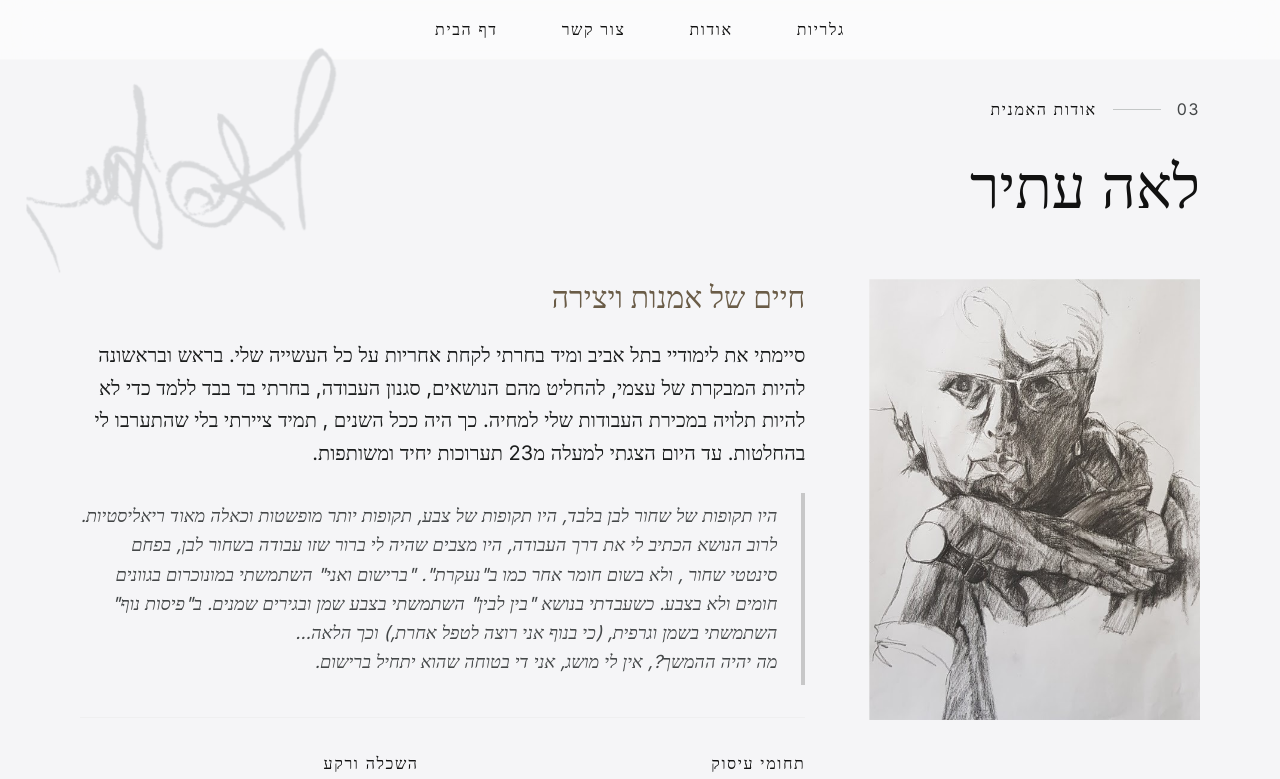
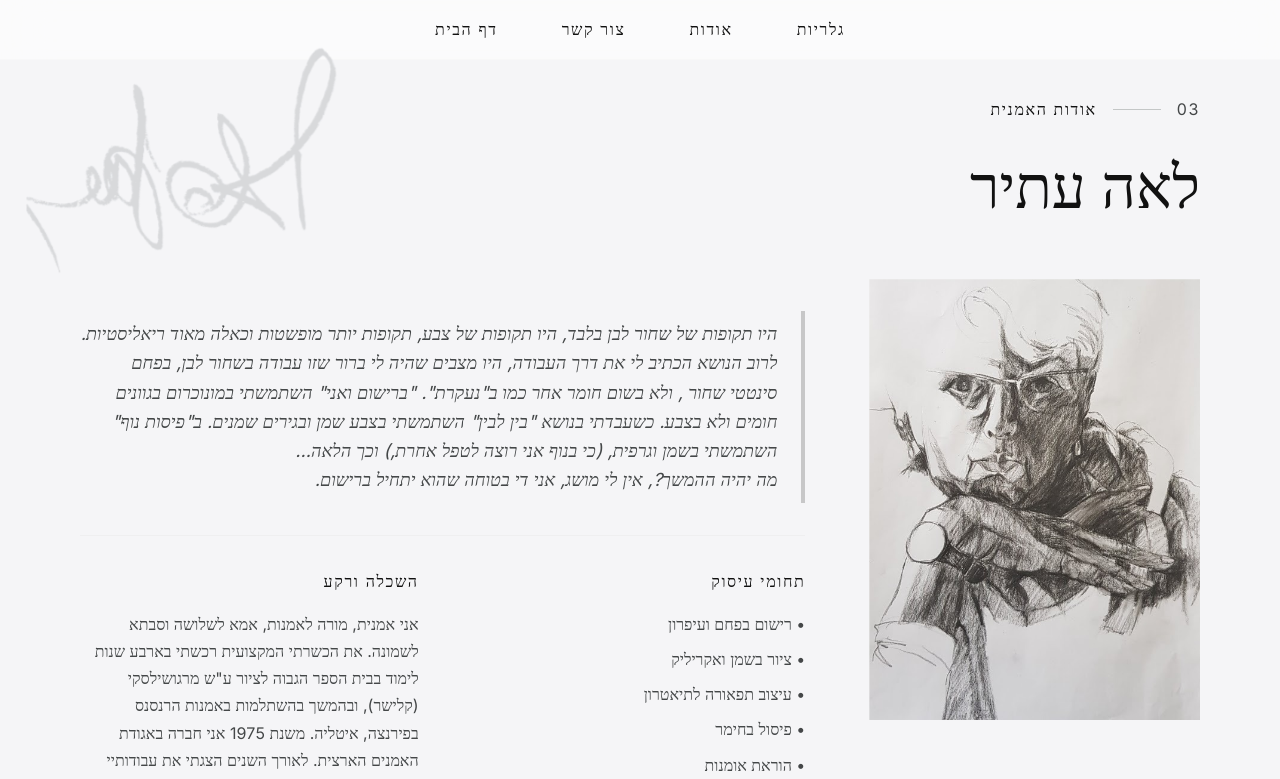
Before and after one commit to dekel22/lea-atir-gallery, a React (Vite) app: page /about in a window 1280 px wide. Shown: the top 779 px of the page. Built offline with nearby package versions, Linux system fonts and the light colour scheme; a web font is replaced by a local one.

Commit message:
Update About.jsx

```diff
--- a/src/pages/About.jsx
+++ b/src/pages/About.jsx
@@ -29,10 +29,6 @@ const About = () => {
 
         <div className="lg:col-span-8 space-y-8 text-on-surface">
           <div className="space-y-6">
-            <h2 className="font-h2 text-3xl text-secondary">חיים של אמנות ויצירה</h2>
-            <p className="font-body-lg text-body-lg leading-relaxed">
-              סיימתי את לימודיי בתל אביב ומיד בחרתי לקחת אחריות על כל העשייה שלי. בראש ובראשונה להיות המבקרת של עצמי, להחליט מהם הנושאים,  סגנון  העבודה, בחרתי בד בבד ללמד כדי לא להיות תלויה במכירת העבודות שלי  למחיה. כך היה ככל השנים , תמיד ציירתי בלי שהתערבו לי בהחלטות. עד היום הצגתי למעלה מ23 תערוכות יחיד ומשותפות.
-            </p>
             <blockquote className="border-r-4 border-primary/20 pr-6 py-2 my-8 italic text-lg text-on-surface-variant leading-relaxed">
               היו תקופות של שחור לבן בלבד, היו תקופות של צבע, תקופות יותר מופשטות וכאלה מאוד ריאליסטיות. לרוב הנושא הכתיב לי את דרך העבודה, היו מצבים שהיה לי ברור שזו עבודה בשחור לבן, בפחם סינטטי שחור , ולא בשום חומר אחר כמו ב"נעקרת". "ברישום ואני" השתמשתי במונוכרום בגוונים חומים ולא בצבע. כשעבדתי בנושא "בין לבין" השתמשתי בצבע שמן ובגירים שמנים. ב"פיסות נוף" השתמשתי בשמן וגרפית, (כי בנוף אני רוצה לטפל אחרת,) וכך הלאה… <br/> מה יהיה ההמשך?, אין לי מושג, אני די בטוחה שהוא יתחיל ברישום.
             </blockquote>
```
